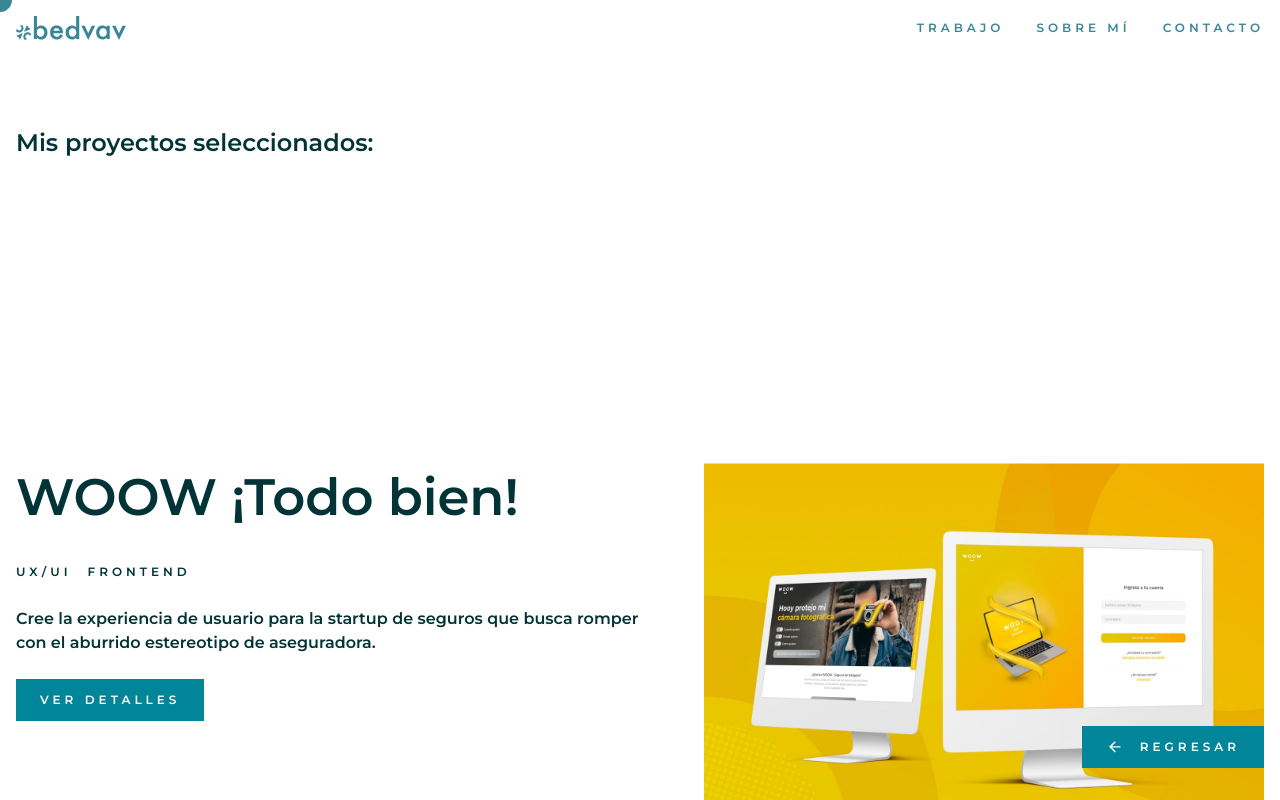
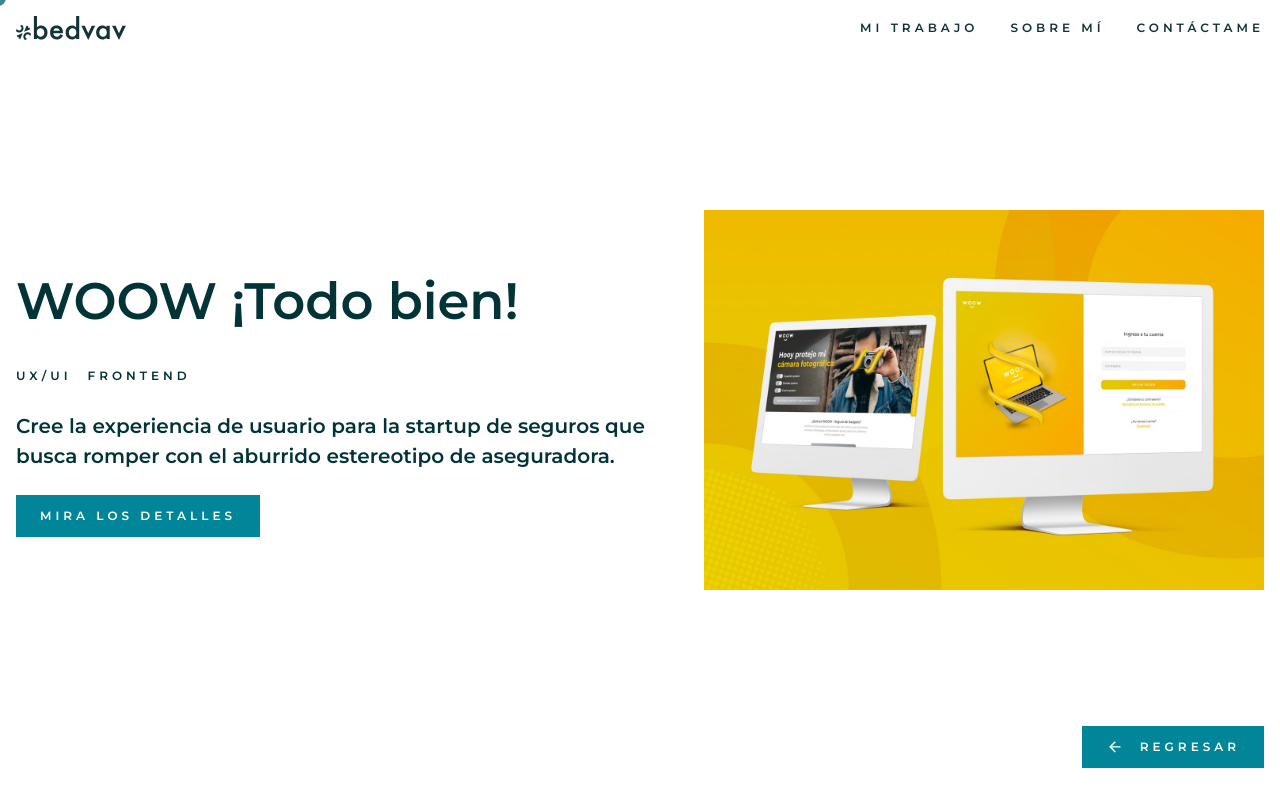
Before and after one commit to obeskay/obedvav-portfolio, a Next.js app: page /projects in a window 1280 px wide. Shown: the top 800 px of the page. Built offline with nearby package versions, Linux system fonts and the light colour scheme.

Commit message:
Se agrega interacción con el item del menú "Contacto"

```diff
--- a/components/Cursor.tsx
+++ b/components/Cursor.tsx
@@ -1,9 +1,15 @@
 import { useEffect } from "react";
-import { motion, useMotionValue, useSpring } from "framer-motion";
+import {
+  AnimatePresence,
+  motion,
+  useMotionValue,
+  useSpring,
+} from "framer-motion";
 import { useAppContext } from "./context/GeneralContext";
 
 const Cursor = () => {
   const { isCursorHover, setCursorHover } = useAppContext();
+  const { isCursorContact, setCursorContact } = useAppContext();
   const cursorX = useMotionValue(-10);
   const cursorY = useMotionValue(-10);
 
@@ -28,7 +34,7 @@
   return (
     <motion.div
       id="cursor"
-      className="fixed hidden md:block w-[1rem] h-[1rem] rounded-full bg-secondary !z-[99] mix-blend-difference pointer-events-none"
+      className="fixed hidden md:flex w-[1rem] h-[1rem] rounded-full bg-[#C57A69] !z-[99] mix-blend-difference pointer-events-none"
       style={{
         translateX: cursorXSpring,
         translateY: cursorYSpring,
@@ -36,12 +42,30 @@
       animate={{
         left: ["100vw", "50vw", "0vw"],
         top: ["50vh", "50vh", "50vh", "0vh"],
-        scale: isCursorHover ? 5 : 1.5,
+        scale: isCursorHover ? 3 : 1,
       }}
       transition={{
         duration: 0.25,
       }}
-    />
+    >
+      <AnimatePresence>
+        {isCursorContact && (
+          <motion.div
+            initial={{ opacity: 0 }}
+            animate={{ opacity: 1 }}
+            exit={{ opacity: 0 }}
+            className="absolute  z-[99] backdrop-blur-sm space-y-[0.25rem] text-[#C57A69] top-[1.5rem] right-0 flex-shirnk-0 text-right"
+          >
+            <motion.p className="text-[0.25rem] uppercase tracking-[0.075rem]">
+              obedvav@gmail.com
+            </motion.p>
+            <motion.p className="text-[0.25rem] uppercase tracking-[0.075rem]">
+              55 6034 8476
+            </motion.p>
+          </motion.div>
+        )}
+      </AnimatePresence>
+    </motion.div>
   );
 };
 
--- a/components/Navbar.tsx
+++ b/components/Navbar.tsx
@@ -5,6 +5,7 @@
 
 const Navbar = () => {
   const { isCursorHover, setCursorHover } = useAppContext();
+  const { isCursorContact, setCursorContact } = useAppContext();
   return (
     <nav className="z-[10] hidden w-full md:block md:fixed  backdrop-blur-sm  mix-blend-difference">
       <div className="container flex py-[1rem] mx-auto text-sm  items-center spaced-text space-x-[1rem] justify-between  text-secondary">
@@ -41,7 +42,7 @@
               onHoverEnd={() => setCursorHover(false)}
               onClick={() => setCursorHover(false)}
             >
-              Trabajo
+              Mi trabajo
             </motion.a>
           </Link>
           <Link href="/me">
@@ -53,15 +54,18 @@
               Sobre mí
             </motion.a>
           </Link>
-          <Link href="/me">
-            <motion.a
-              onHoverStart={() => setCursorHover(true)}
-              onHoverEnd={() => setCursorHover(false)}
-              onClick={() => setCursorHover(false)}
-            >
-              Contacto
-            </motion.a>
-          </Link>
+          <motion.p
+            onHoverStart={() => {
+              setCursorHover(true);
+              setCursorContact(true);
+            }}
+            onHoverEnd={() => {
+              setCursorHover(false);
+              setCursorContact(false);
+            }}
+          >
+            Contáctame
+          </motion.p>
         </div>
       </div>
     </nav>
--- a/components/ProjectCard.tsx
+++ b/components/ProjectCard.tsx
@@ -60,9 +60,11 @@
                 </motion.label>
               ))}
             </motion.div>
-            <motion.p variants={itemAnimation}>{props.description}</motion.p>
+            <motion.p className="text-xl" variants={itemAnimation}>
+              {props.description}
+            </motion.p>
             <motion.div variants={itemAnimation} className="inline-block">
-              <Button>Ver detalles</Button>
+              <Button>Mira los detalles</Button>
             </motion.div>
           </motion.div>
           <ParallaxItem className="relative ml-auto mr-0">
--- a/components/TextReveal.tsx
+++ b/components/TextReveal.tsx
@@ -15,7 +15,7 @@
         >
           <motion.div
             className="inline-block"
-            initial={{ y: "300%", skewY: 30 }}
+            initial={{ y: "200%" }}
             animate="visible"
             exit="exit"
             variants={{
@@ -24,7 +24,7 @@
                 skewY: 0,
                 transition: {
                   delay: i * 0.1,
-                  duration: 0.75,
+                  duration: 0.5,
                   ease: [0.4, 0.13, 0.23, 0.96],
                 },
               }),
--- a/components/context/GeneralContext.tsx
+++ b/components/context/GeneralContext.tsx
@@ -7,9 +7,11 @@
   const router = useRouter();
   const { query } = router;
   const [isCursorHover, setCursorHover] = useState(false);
+  const [isCursorContact, setCursorContact] = useState(false);
 
   useEffect(() => {
     setCursorHover(false);
+    setCursorContact(false);
   }, [router]);
 
   const wrapperAnimation = {
@@ -46,7 +48,14 @@
 
   return (
     <AppContext.Provider
-      value={{ wrapperAnimation, itemAnimation, isCursorHover, setCursorHover }}
+      value={{
+        wrapperAnimation,
+        itemAnimation,
+        isCursorHover,
+        setCursorHover,
+        isCursorContact,
+        setCursorContact,
+      }}
     >
       {children}
     </AppContext.Provider>
--- a/pages/me.tsx
+++ b/pages/me.tsx
@@ -76,7 +76,8 @@
 
           <motion.div className="w-full md:max-h-[100%] md:overflow-y-scroll flex justify-center p-[1rem] md:p-[4rem] md:pl-0">
             <motion.div className="max-w-[520px] space-y-[1.5rem] text-lg">
-              <TextReveal className="text-3xl">Hola, soy Obed</TextReveal>
+              <TextReveal className="text-3xl">Hola, soy Obed </TextReveal>
+
               <motion.div className="space-x-[1rem]">
                 <motion.label
                   variants={itemAnimation}
@@ -96,13 +97,13 @@
                 únicas que resuelvan las necesidades del usuario final.
               </motion.p>
               <motion.p variants={itemAnimation}>
-                Desde temprana edad me interesó el arte y la tecnología; por lo
-                que comencé a desarrollar prototipos de aplicaciones y sitios
-                web desde los 17 años. Más tarde aprendí a programar y desde
-                entonces me he dedicado a aportar "mi granito de arena" para
-                transformar Internet en un lugar accesible e inclusivo que nos
-                deje una buena experiencia de uso y facilite las tareas diarias
-                a todos.
+                A temprana edad me interesó el arte y la tecnología; por lo que
+                comencé a desarrollar prototipos de aplicaciones y sitios web
+                desde hace más de 5 años. Más tarde aprendí de manera
+                autodidacta a programar y desde entonces me he dedicado a
+                aportar "mi granito de arena" para transformar Internet en un
+                lugar accesible e inclusivo que nos deje una buena experiencia
+                de uso y facilite las tareas diarias a todos.
               </motion.p>
               <motion.p variants={itemAnimation}>
                 Creo firmemente que navegar por una web o una app no debería ser
--- a/pages/projects.tsx
+++ b/pages/projects.tsx
@@ -90,12 +90,6 @@
         exit="exit"
       >
         <motion.div className="w-full">
-          <div className="container mx-auto py-[2rem] md:pt-[8rem]">
-            <TextReveal className="text-2xl text-center">
-              Mis proyectos seleccionados:
-            </TextReveal>
-          </div>
-
           <ProjectCard
             name="WOOW ¡Todo bien!"
             roles={["ux/ui", "Frontend"]}
--- a/tailwind.config.js
+++ b/tailwind.config.js
@@ -12,7 +12,7 @@
         dark: "#023437",
         light: "#FFFFFF",
         primary: "#008698",
-        secondary: "#C57A69",
+        secondary: "#ECCCC9",
       },
       container: {
         padding: {
```
